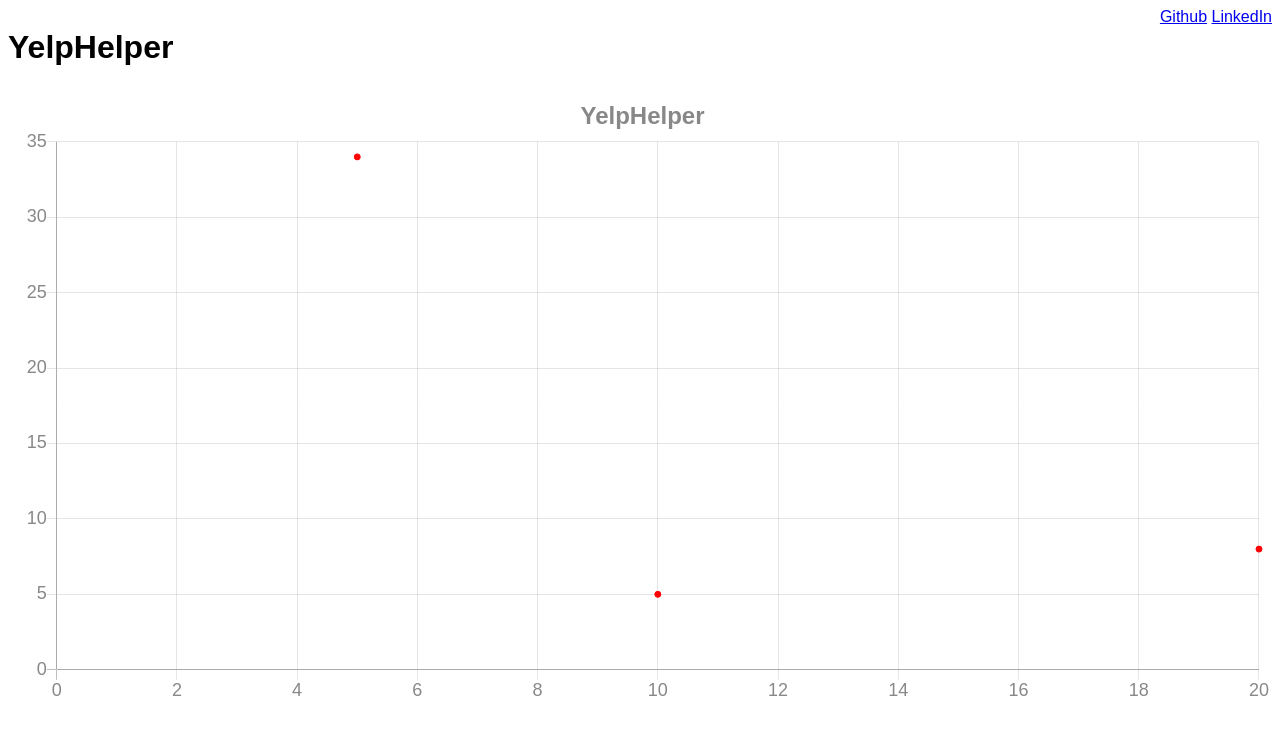
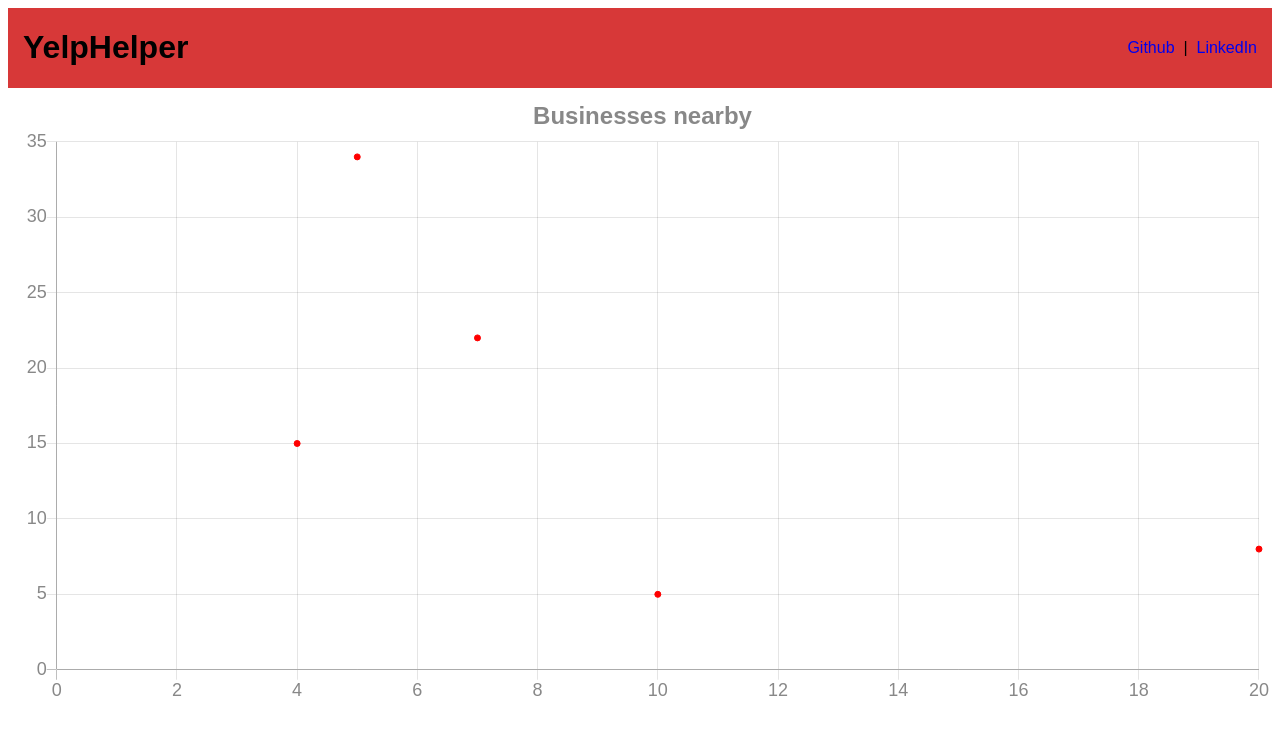
Before and after one commit to JordanYu4/Yelp-Helper, a website built with webpack: page public/index.html in a window 1280 px wide. Built offline with nearby package versions, Linux system fonts and the light colour scheme; files whose address does not match are found by name.

Commit message:
Apply rough header styling

```diff
--- a/public/index.html
+++ b/public/index.html
@@ -13,6 +13,7 @@
         <h1>YelpHelper</h1>
         <nav class="nav-links">
           <a href="#">Github</a>
+          &nbsp;|&nbsp;
           <a href="#">LinkedIn</a>
         </nav>
       </header>
--- a/public/javascripts/chart.js
+++ b/public/javascripts/chart.js
@@ -19,6 +19,12 @@ let yelpChart = new Chart(ctx, {
       }, {
         x: 10,
         y: 5
+      }, {
+        x: 4,
+        y: 15
+      }, {
+        x: 7,
+        y: 22
       }],
       pointRadius: 3,
       pointHitRadius: 4,
@@ -32,7 +38,7 @@ let yelpChart = new Chart(ctx, {
   options: {
     title: {
       display: true,
-      text: 'YelpHelper',
+      text: 'Businesses nearby',
       fontSize: 24
     },
     scales: {
@@ -44,6 +50,7 @@ let yelpChart = new Chart(ctx, {
         }
       }],
       yAxes: [{
+
         type: 'linear',
         position: 'left',
         ticks: {
--- a/public/javascripts/index.js
+++ b/public/javascripts/index.js
@@ -2,7 +2,6 @@ const axios = require('axios');
 import yelpChart from './chart.js';
 
 document.addEventListener('DOMContentLoaded', () => {
-    console.log(yelpChart);
 
     let isbn = '0201558025';
     axios.get(`/books/${isbn}`)
--- a/public/stylesheets/_main.css
+++ b/public/stylesheets/_main.css
@@ -1,5 +1,12 @@
 header {
   display: flex;
   justify-content: space-between;
+  align-items: center;
+  padding-left: 15px;
+  padding-right: 15px;
+  background: rgba(211, 35, 35, 0.9);
+}
 
+header a {
+  text-decoration: none;
 }
```
